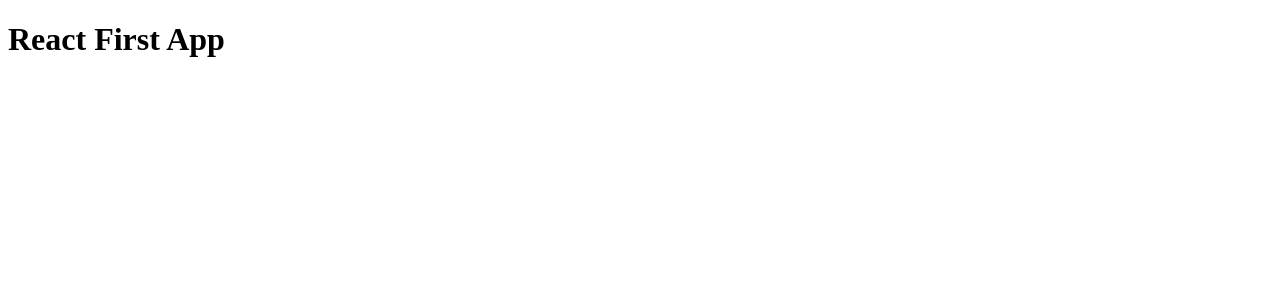
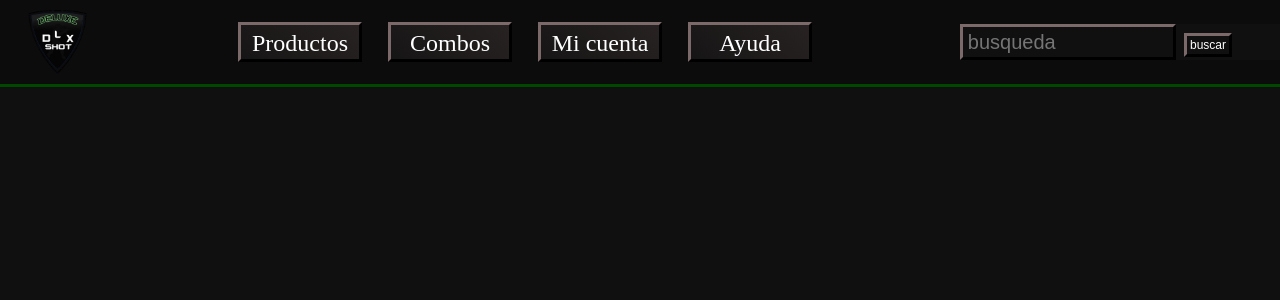
Before and after one commit to AxelSchasemback/DeluxeGalaxy, a React (Create React App) app: page / in a window 1280 px wide. Shown: the top 300 px of the page. Built offline with nearby package versions, Linux system fonts and the light colour scheme.

Commit message:
1 componente, nav

```diff
--- a/public/index.html
+++ b/public/index.html
@@ -1,12 +1,16 @@
 <!DOCTYPE html>
 <html lang="en">
+
 <head>
   <meta charset="UTF-8">
   <meta http-equiv="X-UA-Compatible" content="IE=edge">
   <meta name="viewport" content="width=device-width, initial-scale=1.0">
-  <title>Document</title>
+  <title>DeluxeShot</title>
+  <link rel="shortcut icon" href="../../img/logo.png" type="image/x-icon">
 </head>
+
 <body>
   <div id="root"></div>
 </body>
+
 </html>
--- a/src/App.css
+++ b/src/App.css
@@ -0,0 +1,75 @@
+* {
+    padding: 0;
+    margin: 0;
+    font-size: 24px;
+    background-color: #101010;
+    color: white;
+}
+
+.nav-bar {
+    display: flex;
+    align-items: center;
+    height: 3.5rem;
+    background-color: #0c0c0c;
+    border-bottom: 3px outset rgb(1, 155, 1);
+    justify-content: space-between;
+}
+
+.logo {
+    background-color: #0c0c0c;
+    height: 3rem;
+    margin-left: 1rem;
+}
+
+.logo:hover {
+    transform: scale(1.1);
+    background-image: radial-gradient(rgb(6 211 6), #0aff0003, #2822220d);
+}
+
+.seccion {
+    display: flex;
+    width: 25rem;
+    justify-content: space-around;
+    background-color: #0c0c0c;
+}
+
+.secc-list {
+    list-style: none;
+    text-align: center;
+    background-image: linear-gradient(45deg, #161515, #282222);
+    width: 4.5rem;
+    padding: 0.2rem;
+    height: 1rem;
+    border: 3px outset #282222;
+}
+
+.secc-list:hover {
+    transform: scale(1.05);
+    border: 2px groove rgb(1, 155, 1);
+}
+
+.search-input {
+    width: 9rem;
+    height: 1.5rem;
+    padding: 0.2rem;
+    margin-right: 8px;
+    font-size: 20px;
+    border: 3px outset #282222;
+}
+
+.search-input:hover {
+    border: 2px outset rgb(1, 155, 1);
+}
+
+.search-button {
+    width: 2rem;
+    height: 1rem;
+    font-size: 12px;
+    margin-right: 2rem;
+    border: 3px outset #282222;
+}
+
+.search-button:hover {
+    transform: scale(1.1);
+    border: 2px outset rgb(1, 155, 1);
+}
--- a/src/App.js
+++ /dev/null
@@ -1,11 +0,0 @@
-import './App.css';
-
-function App() {
-  return (
-    <div className="App">
-      <h1>React First App</h1>
-    </div>
-  );
-}
-
-export default App;
--- /dev/null
+++ b/src/App.jsx
@@ -0,0 +1,28 @@
+import './App.css';
+import logo from './img/logo.png';
+
+function App() {
+  return (
+    <div className='container'>
+      <header className='header'>
+        <nav className="nav-bar">
+          <img className='logo' src={logo} alt="logo" />
+          <div>
+            <ul className="seccion">
+              <li className='secc-list'>Productos</li>
+              <li className='secc-list'>Combos</li>
+              <li className='secc-list'>Mi cuenta</li>
+              <li className='secc-list'>Ayuda</li>
+            </ul>
+          </div>
+          <div>
+            <input className='search-input' type="search" placeholder='busqueda' />
+            <button className='search-button'>buscar</button>
+          </div>
+        </nav>
+      </header>
+    </div>
+  );
+}
+
+export default App;
```
Also changed, not shown: src/img/logo.png (added).
